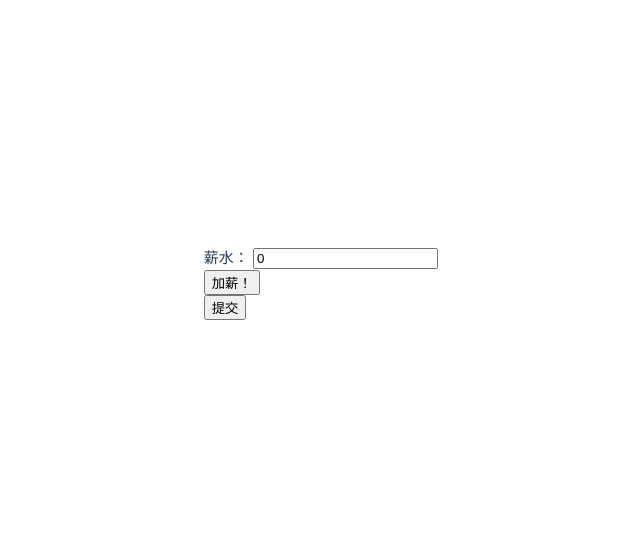
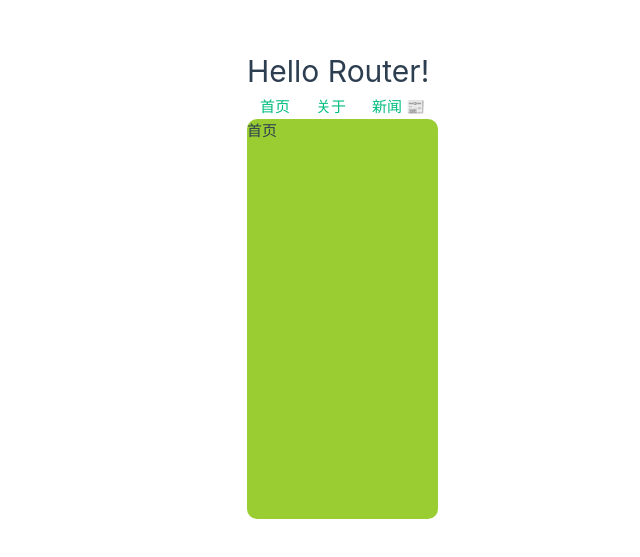
Before and after one commit to AutumnWind012/vue3-starter-loulan, a Vue app: page /#/home in a window 1280 px wide. Shown: the part 117-674 px from the top of the page, without its empty margins (202-842 px from the left). Built offline with nearby package versions, Linux system fonts and the light colour scheme; the HTML template or start-up script is replaced by a standard one.

Commit message:
路由插件基础 P9 P10

```diff
--- a/package.json
+++ b/package.json
@@ -12,7 +12,8 @@
     "lint": "eslint . --fix"
   },
   "dependencies": {
-    "vue": "^3.5.13"
+    "vue": "^3.5.13",
+    "vue-router": "^4.5.1"
   },
   "devDependencies": {
     "@tsconfig/node22": "^22.0.1",
--- a/src/App.vue
+++ b/src/App.vue
@@ -1,13 +1,9 @@
 <script setup lang="ts">
-  import L05Compoenetlifespan from './L05-componentlifespan.vue';
+  import L06Routerbasics from './L06-routerbasics.vue';
 </script>
 
 <template>
   <div>
-    <L05Compoenetlifespan></L05Compoenetlifespan>
+    <L06Routerbasics></L06Routerbasics>
   </div>
 </template>
-
-<style>
-
-</style>
--- /dev/null
+++ b/src/L06-routerbasics.vue
@@ -0,0 +1,33 @@
+<template>
+  <div id="routerApp">
+    <h1>Hello Router!</h1>
+    <p>
+      <!-- 路径跳转(字符串跳转) -->
+      <router-link to="/home">首页</router-link>
+      <!-- 对象跳转 -->
+      <router-link :to="{path: 'about'}">关于</router-link>
+      <!-- 属性名跳转 -->
+      <router-link replace :to="{name: 'news'}">新闻 📰</router-link>
+    </p>
+    <div class="content">
+      <router-view> </router-view>
+    </div>
+  </div>
+</template>
+
+
+<script setup lang="ts">
+</script>
+
+<style>
+  a {
+    margin: 10px;
+  }
+  .content {
+    background-color: yellowgreen;
+    widows: 10%;
+    height: 400px;
+    border: 1cap;
+    border-radius: 10px;
+  }
+</style>
--- a/src/main.ts
+++ b/src/main.ts
@@ -2,5 +2,29 @@ import './assets/main.css'
 
 import { createApp } from 'vue'
 import App from './App.vue'
+import { createRouter, createWebHistory, createWebHashHistory } from 'vue-router'
+import FrontPage from './pages/FrontPage.vue'
+import NewsPage from './pages/NewsPage.vue'
+import AboutPage from './pages/AboutPage.vue'
 
-createApp(App).mount('#app')
+
+// 1. 配置路由规则
+const routes = [
+  // 路由项
+  { path: "/", redirect: "/home" },
+  { path: "/home", component: FrontPage },
+  { path: "/about", component: AboutPage },
+  { path: "/news", component: NewsPage, name: 'news' }
+];
+
+// 2. 创建路由器
+const router = createRouter({
+  // 路由工作模式
+  history: createWebHashHistory(),
+  routes: routes
+});
+
+// 3. 加载路由器
+const app = createApp(App);
+app.use(router);
+app.mount('#app');
--- /dev/null
+++ b/src/pages/AboutPage.vue
@@ -0,0 +1,5 @@
+<template>
+  关于页
+</template>
+
+<script lang="ts"></script>
--- /dev/null
+++ b/src/pages/FrontPage.vue
@@ -0,0 +1,5 @@
+<template>
+  首页
+</template>
+
+<script setup lang="ts"></script>
--- /dev/null
+++ b/src/pages/NewsPage.vue
@@ -0,0 +1,9 @@
+<template>
+  <ul>
+    <li>读懂“中国-中亚精神”</li>
+    <li>媒称美国或本周末袭击伊朗</li>
+    <li>缺人！需求近百万 岗位也超多</li>
+  </ul>
+</template>
+
+<script setup lang="ts"></script>
```
Also changed, not shown: 1 other file (tests, documents, lock files or other folders).
